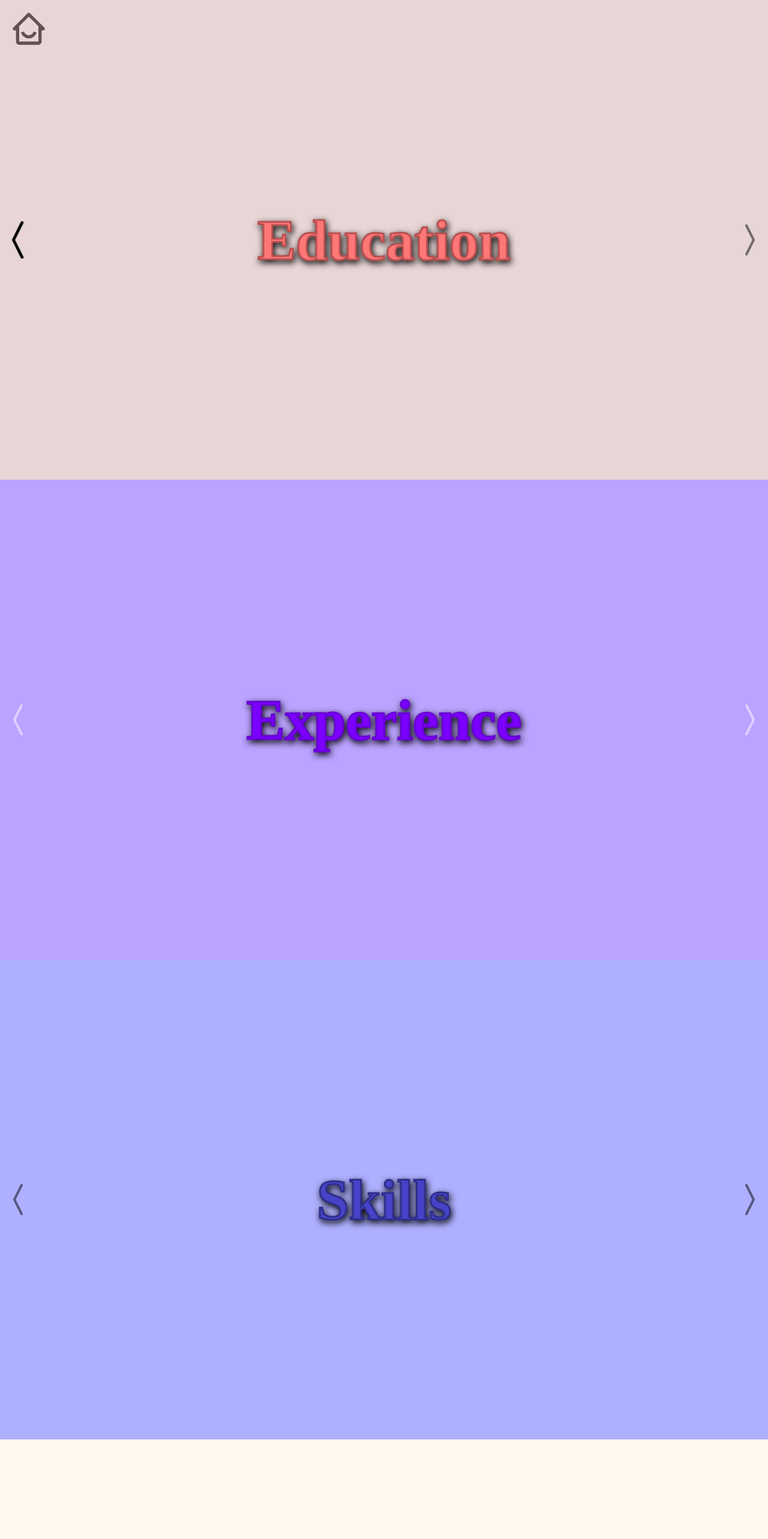
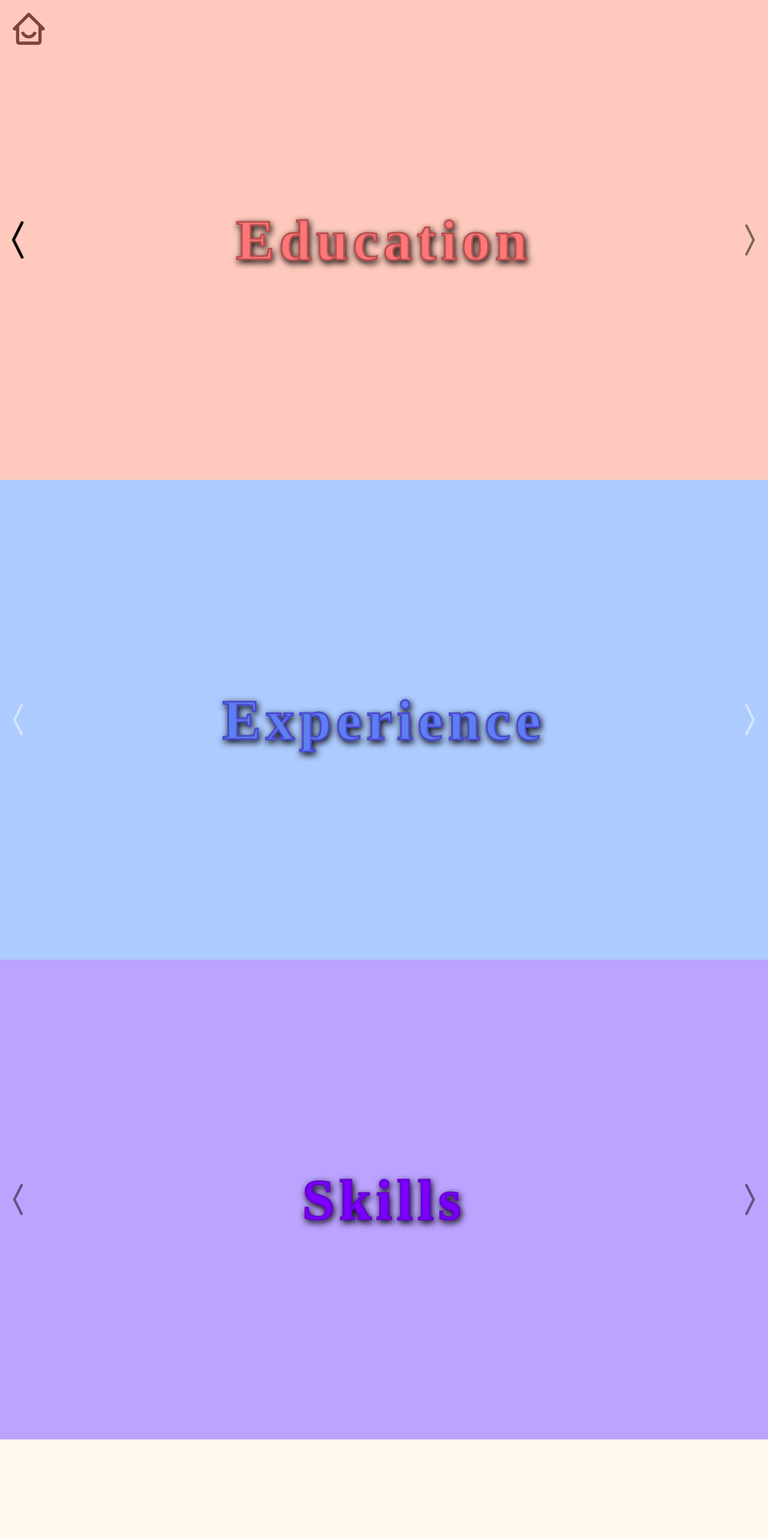
Before and after one commit to MeanMangosteen/aashwin.wtf, a React (Create React App) app: page /cv in a window 1280 px wide. Shown: the top 2566 px of the page at 60% size. Built offline with nearby package versions, Linux system fonts and the light colour scheme; grey boxes are pictures that could not be loaded.

Commit message:
Add homepage icons  + CV title styling.

```diff
--- a/src/CV/education/Education.tsx
+++ b/src/CV/education/Education.tsx
@@ -163,5 +163,6 @@ export const SubjectContent = styled.div`
 
 const EducationBanner = styled(Banner)`
   position: relative;
-  background: #e8d6d6;
+  /* background: #e8d6d6; */
+  background: hsla(12, 190%, 87%, 1);
 `;
--- a/src/CV/experience/Experience.tsx
+++ b/src/CV/experience/Experience.tsx
@@ -31,10 +31,10 @@ const StyledCarousel = styled(Carousel)`
 
 const ExperienceBanner = styled(Banner)`
   position: relative;
-  background: #bba3ff;
+  background: hsla(218, 100%, 84%, 1);
 `;
 
 const ExperienceTitle = styled(TitleText)`
-  -webkit-text-stroke: 3px hsl(269, 100%, 42%);
-  color: hsl(269, 100%, 50%);
+  -webkit-text-stroke: 3px hsl(241, 59%, 55%);
+  color: hsl(226, 82%, 65%);
 `;
--- a/src/CV/skills/Skills.tsx
+++ b/src/CV/skills/Skills.tsx
@@ -23,10 +23,10 @@ export const Skills = () => {
 
 const SkillsBanner = styled(Banner)`
   position: relative;
-  background: hsla(-482, 100%, 84%, 1);
+  background: #bba3ff;
 `;
 
 const SkillsTitle = styled(TitleText)`
-  -webkit-text-stroke: 3px hsl(241, 50%, 36%);
-  color: hsla(241, 54%, 52%, 1);
+  -webkit-text-stroke: 3px hsl(269, 100%, 42%);
+  color: hsl(269, 100%, 50%);
 `;
--- a/src/CV/skills/SkillzThatKillz.tsx
+++ b/src/CV/skills/SkillzThatKillz.tsx
@@ -45,7 +45,9 @@ const SkillsThatKillzContainer = styled.div`
   align-items: stretch;
   flex-wrap: no-wrap;
   /* background: #3e3e3e; */
-  background: #434d65;
+  /* background: #434d65; */
+
+  background: hsla(290, 20%, 20%, 1);
 
   height: 100%;
   width: 100%;
--- a/src/CV/styles.ts
+++ b/src/CV/styles.ts
@@ -31,4 +31,5 @@ export const TitleText = styled.div`
   color: #ff7777;
   font-weight: bold;
   filter: drop-shadow(2px 4px 6px black);
+  letter-spacing: 0.5rem;
 `;
--- a/src/Home/Home.tsx
+++ b/src/Home/Home.tsx
@@ -5,6 +5,8 @@ import { centerContent } from "../utils/styles";
 import { SizeMe } from "react-sizeme";
 import { Orbit } from "./Orbit";
 import ToolboxSVG from "../images/toolbox.svg";
+import ArmyKnifeSVG from "../images/swiss-army-knife.svg";
+import MegaphoneSVG from "../images/megaphone.svg";
 import { WebsiteBadge } from "./WebsiteBadge";
 
 export const Home = () => {
@@ -42,26 +44,29 @@ const ActualHome = () => {
               <Orbit
                 parentDim={size}
                 orbitSize={5}
-                iconSrc={ToolboxSVG}
-                orbitSpeed={0.9}
+                iconSrc={ArmyKnifeSVG}
+                orbitSpeed={0.7}
+                iconScale={1.3}
                 title="CV"
                 path="/cv"
               />
               <Orbit
                 parentDim={size}
                 orbitSize={4}
-                iconSrc={ToolboxSVG}
+                iconSrc={MegaphoneSVG}
                 orbitSpeed={1}
+                iconScale={1.3}
                 title="Blog"
                 path="/blog"
               />
               <Orbit
                 parentDim={size}
                 orbitSize={3}
-                iconSrc={ToolboxSVG}
+                iconSrc="https://i.imgur.com/FXquf4T.png"
                 orbitSpeed={1.1}
-                title="Photography"
-                path="/photography"
+                iconScale={1.3}
+                title="Contact"
+                path="/contact"
               />
               <Orbit
                 parentDim={size}
--- a/src/Home/Orbit.tsx
+++ b/src/Home/Orbit.tsx
@@ -11,6 +11,7 @@ type OrbitProps = {
   iconSrc: string;
   title: string;
   path: string;
+  iconScale?: number;
 };
 
 export const Orbit = ({
@@ -19,6 +20,7 @@ export const Orbit = ({
   orbitSpeed,
   title,
   path,
+  iconScale = 1,
 }: OrbitProps) => {
   return (
     <SizeMe monitorHeight>
@@ -28,7 +30,7 @@ export const Orbit = ({
             <OrbitIconContianer>
               <OrbitIconWrapper size={size} orbitSpeed={orbitSpeed} to={path}>
                 <OrbitIconSuperWrapper>
-                  <StyledIcon src={iconSrc} />
+                  <StyledIcon src={iconSrc} iconScale={iconScale} />
                 </OrbitIconSuperWrapper>
                 {/* <StyledIcon src={iconSrc} size={size} orbitSpeed={orbitSpeed} /> */}
                 <IconText>{title}</IconText>
@@ -172,14 +174,16 @@ const OrbitIconSuperWrapper = styled.div`
   display: flex;
 `;
 
-const StyledIcon = styled.img`
+const StyledIcon = styled.img<{ iconScale: number }>`
   object-fit: contain;
   flex: 1;
   width: 6vw;
   height: 6vh;
+  --baseScale: ${(props) => props.iconScale};
+  transform: scale(var(--baseScale));
 
   ${OrbitIconWrapper}:hover & {
-    transform: scale(1.2);
+    transform: scale(calc(var(--baseScale) * 1.2));
   }
   transition: transform 200ms ease-in-out;
 `;
--- a/src/ProgressBar.tsx
+++ b/src/ProgressBar.tsx
@@ -143,7 +143,8 @@ const ProgressBarMask = styled.div`
   position: absolute;
   height: 100%;
   width: 100%;
-  box-shadow: -400px 0px 3px 100vw #434d65, 400px 0px 3px 100vw #434d65;
+  /* box-shadow: -400px 0px 3px 100vw #434d65, 400px 0px 3px 100vw #434d65; */
+  box-shadow: -400px 0px 3px 100vw #3a293d, 400px 0px 3px 100vw #3a293d;
   z-index: -1;
   border-radius: 5px;
 `;
```
Also changed, not shown: src/images/megaphone.svg (added), src/images/swiss-army-knife.svg (added).
